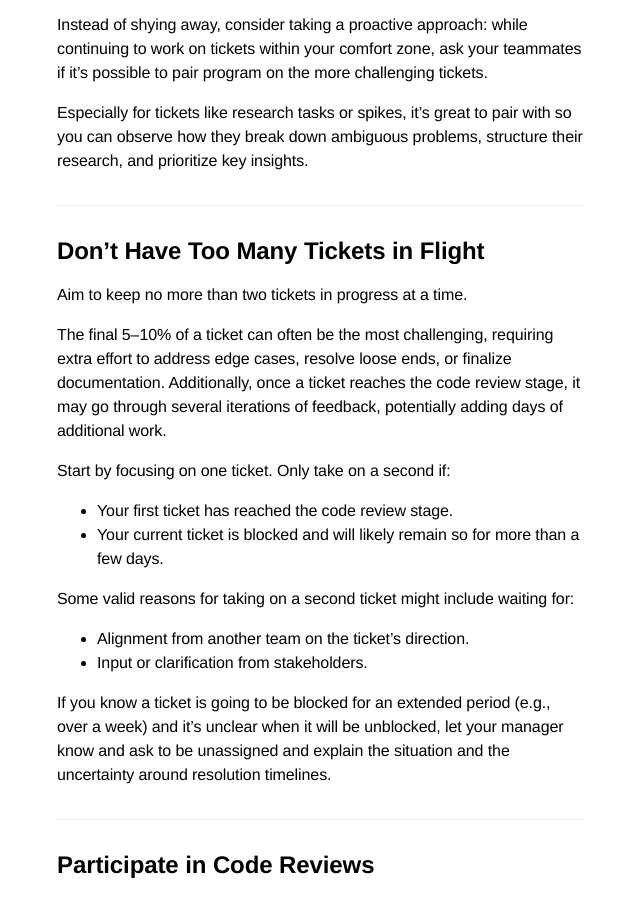
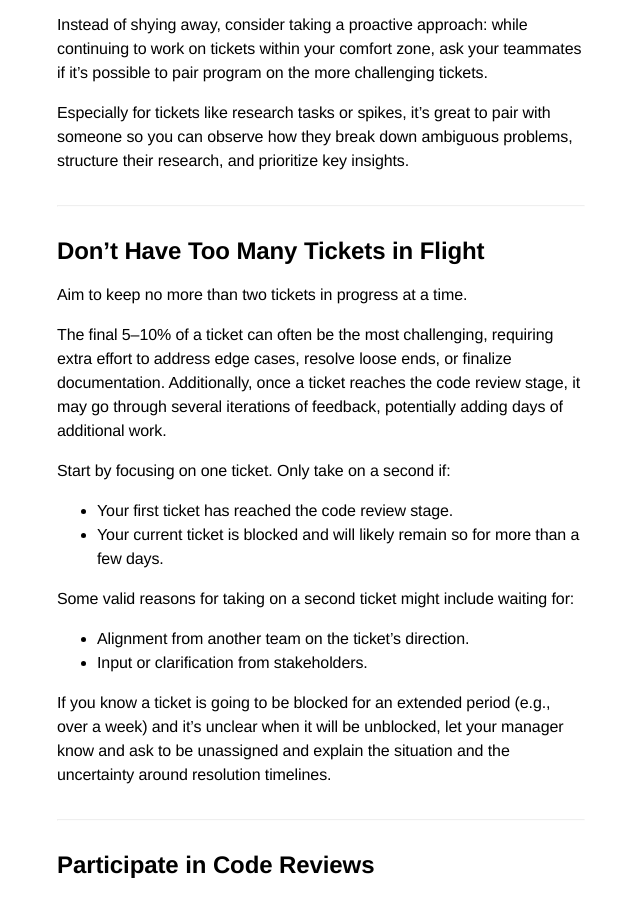
Before and after one commit to MathyouMB/website, an Astro site: page /blog/making-the-most-of-your-internship in a window 1280 px wide. Shown: the part 6281-7182 px from the top of the page, without its empty margins (319-959 px from the left). Built offline with nearby package versions, Linux system fonts and the light colour scheme; Astro itself is replaced by a stand-in of ours; a web font is replaced by a local one.

Commit message:
Update grammar error

```diff
--- a/src/content/articles/making-the-most-of-your-internship.md
+++ b/src/content/articles/making-the-most-of-your-internship.md
@@ -157,7 +157,7 @@ It’s tempting to avoid these tickets to avoid slowing down the team or making
 
 Instead of shying away, consider taking a proactive approach: while continuing to work on tickets within your comfort zone, ask your teammates if it’s possible to pair program on the more challenging tickets.
 
-Especially for tickets like research tasks or spikes, it’s great to pair with so you can observe how they break down ambiguous problems, structure their research, and prioritize key insights.
+Especially for tickets like research tasks or spikes, it’s great to pair with someone so you can observe how they break down ambiguous problems, structure their research, and prioritize key insights.
 
 ---
 
```
